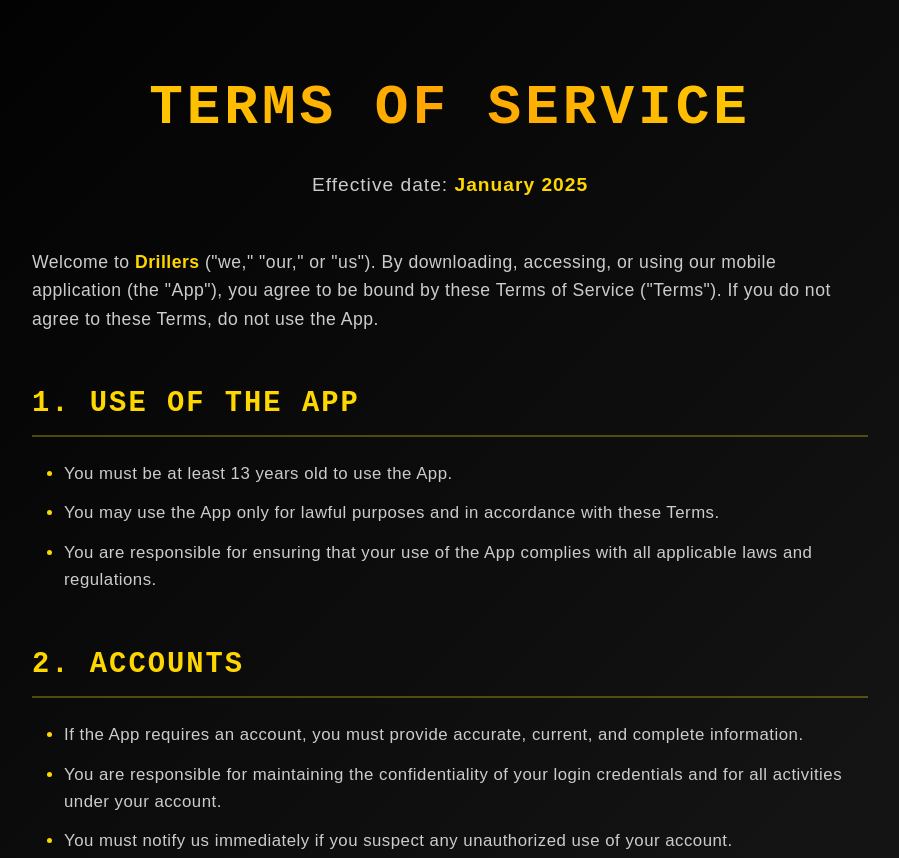
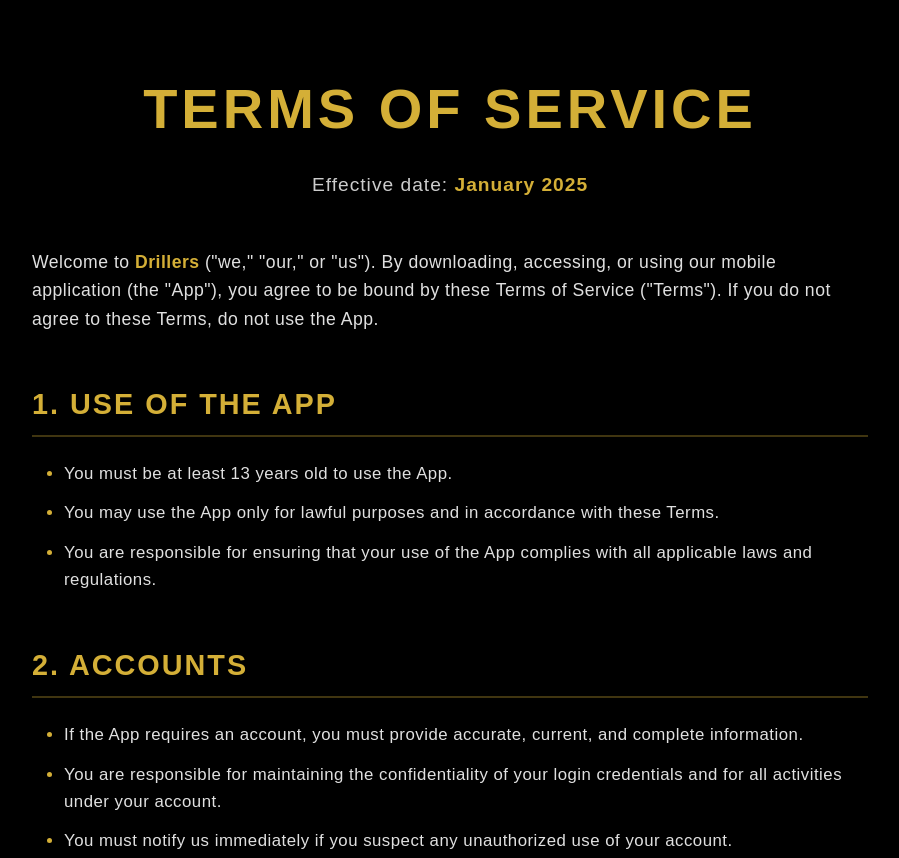
Before and after one commit to DrillersApp/drillersapp-landingpage, a plain HTML site: page terms.html in a window 1280 px wide. Shown: the top 858 px of the page, without its empty margins (190-1089 px from the left). Drawn offline with Linux system fonts and the light colour scheme.

Commit message:
Update terms.html

```diff
--- a/terms.html
+++ b/terms.html
@@ -11,17 +11,12 @@
         box-sizing: border-box;
       }
 
-      @import url("https://fonts.googleapis.com/css2?family=Orbitron:wght@400;700;900&family=Rajdhani:wght@300;400;500;600;700&display=swap");
+      @import url("https://fonts.googleapis.com/css2?family=Inria+Sans:wght@300;400;700&display=swap");
 
       body {
-        font-family: "Rajdhani", sans-serif;
+        font-family: "Inria Sans", sans-serif;
         font-weight: 400;
-        background: linear-gradient(
-          135deg,
-          #000000 0%,
-          #1a1a1a 50%,
-          #000000 100%
-        );
+        background: #000000;
         color: #ffffff;
         line-height: 1.6;
         min-height: 100vh;
@@ -36,15 +31,12 @@
       }
 
       h1 {
-        font-family: "Orbitron", monospace;
+        font-family: "Inria Sans", sans-serif;
         font-size: 3.5rem;
-        font-weight: 900;
+        font-weight: 700;
         margin-bottom: 1rem;
         text-align: center;
-        background: linear-gradient(45deg, #ffd700, #ffa500, #ffd700);
-        background-clip: text;
-        -webkit-background-clip: text;
-        -webkit-text-fill-color: transparent;
+        color: rgb(212, 175, 55);
         letter-spacing: 4px;
         text-transform: uppercase;
       }
@@ -59,12 +51,12 @@
       }
 
       h2 {
-        font-family: "Orbitron", monospace;
+        font-family: "Inria Sans", sans-serif;
         font-size: 1.8rem;
-        color: #ffd700;
+        color: rgb(212, 175, 55);
         margin: 3rem 0 1.5rem 0;
         padding-bottom: 0.5rem;
-        border-bottom: 2px solid rgba(255, 215, 0, 0.3);
+        border-bottom: 2px solid rgba(212, 175, 55, 0.3);
         letter-spacing: 2px;
         text-transform: uppercase;
         font-weight: 700;
@@ -72,13 +64,13 @@
 
       p {
         margin-bottom: 1.5rem;
-        color: #cccccc;
+        color: #e0e0e0;
         font-size: 1.1rem;
       }
 
       ul {
         margin: 1.5rem 0 1.5rem 2rem;
-        color: #cccccc;
+        color: #e0e0e0;
       }
 
       li {
@@ -87,35 +79,35 @@
       }
 
       li::marker {
-        color: #ffd700;
+        color: rgb(212, 175, 55);
       }
 
       strong {
-        color: #ffd700;
-        font-weight: 600;
+        color: rgb(212, 175, 55);
+        font-weight: 700;
       }
 
       a {
-        color: #ffa500;
+        color: rgb(212, 175, 55);
         text-decoration: none;
       }
 
       a:hover {
-        color: #ffd700;
+        color: #ffffff;
         text-decoration: underline;
       }
 
       .document-footer {
         margin-top: 3rem;
         padding-top: 2rem;
-        border-top: 1px solid rgba(255, 215, 0, 0.2);
+        border-top: 1px solid rgba(212, 175, 55, 0.2);
         text-align: center;
-        color: #888;
+        color: #888888;
         font-size: 0.9rem;
       }
 
       .document-footer p {
-        color: #888;
+        color: #888888;
         margin: 0;
       }
 
```
